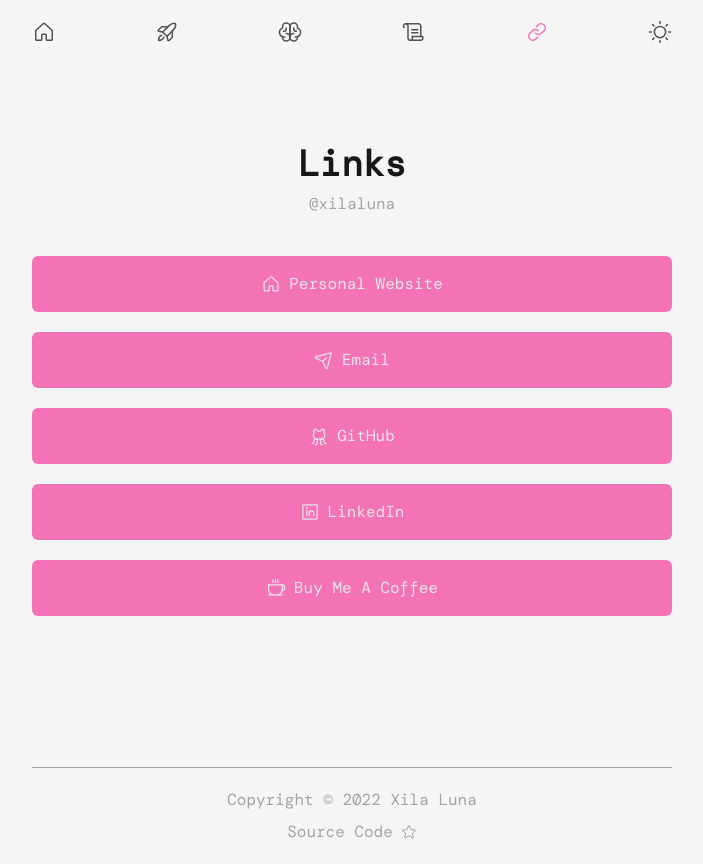
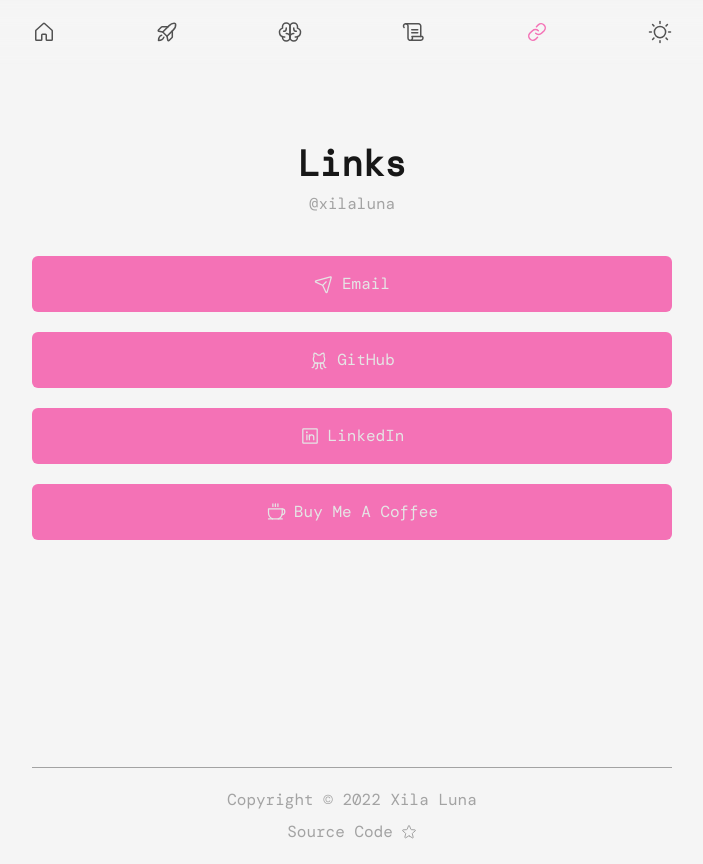
Before and after one commit to xilaluna/xilaluna.com, a Next.js app: page /links in a window 1280 px wide. Shown: the whole page, without its empty margins (288-991 px from the left). Built offline with nearby package versions, Linux system fonts and the light colour scheme.

Commit message:
remove home link

```diff
--- a/src/pages/links/index.tsx
+++ b/src/pages/links/index.tsx
@@ -28,13 +28,7 @@
 
       <Layout title="Links" description="@xilaluna">
         <section className="flex flex-col items-center justify-center space-y-5">
-          <Link href={"/"}>
-            <ButtonLink
-              href="https://xilaluna.com/"
-              Icon={<House />}
-              text="Personal Website"
-            />
-          </Link>
+
           <ButtonLink
             href="mailto:xilaluna2@gmail.com"
             Icon={<PaperPlaneTilt />}
```
